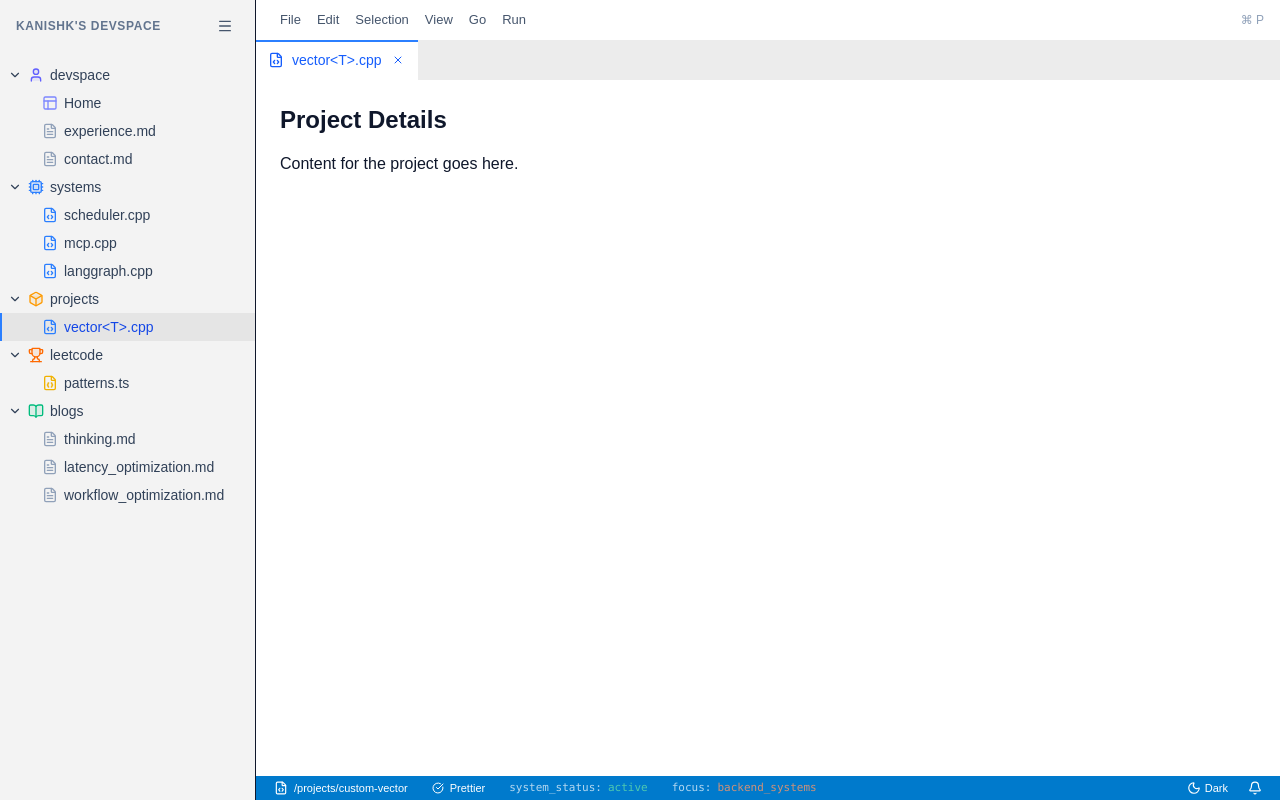
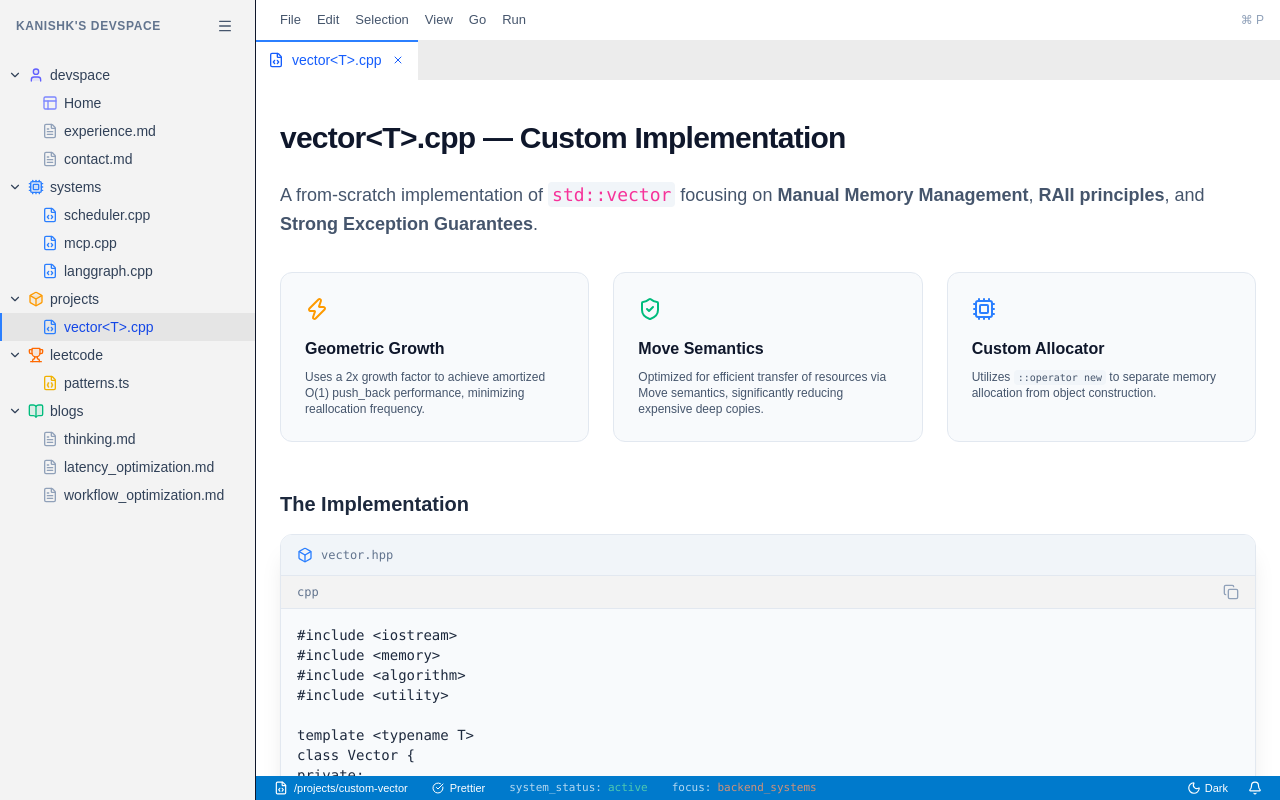
Before and after one commit to KanishkKa1/devspace, a Next.js app: page /projects/custom-vector in a window 1280 px wide. Built offline with nearby package versions, Linux system fonts and the light colour scheme.

Commit message:
feat: add custom vector implementation project page and contact form page

```diff
--- /dev/null
+++ b/src/app/projects/custom-vector/page.tsx
@@ -0,0 +1,123 @@
+"use client";
+
+import { CodeBlock } from "@/components/ui/CodeBlock";
+import { ArrowRight, Activity, Zap, Cpu, ShieldCheck, Box } from "lucide-react";
+
+export default function CustomVectorPage() {
+  const codeString = `#include <iostream>
+#include <memory>
+#include <algorithm>
+#include <utility>
+
+template <typename T>
+class Vector {
+private:
+    T* data = nullptr;
+    size_t sz = 0;
+    size_t cap = 0;
+
+    void reallocate(size_t new_cap) {
+        T* new_data = static_cast<T*>(::operator new(new_cap * sizeof(T)));
+
+        for (size_t i = 0; i < sz; ++i) {
+            new(&new_data[i]) T(std::move_if_noexcept(data[i]));
+        }
+
+        for (size_t i = 0; i < sz; ++i) {
+            data[i].~T();
+        }
+
+        ::operator delete(data);
+        data = new_data;
+        cap = new_cap;
+    }
+
+public:
+    Vector() = default;
+
+    void push_back(const T& value) {
+        if (sz >= cap) {
+            reallocate(cap == 0 ? 1 : cap * 2);
+        }
+        new(&data[sz]) T(value);
+        sz++;
+    }
+
+    void push_back(T&& value) {
+        if (sz >= cap) {
+            reallocate(cap == 0 ? 1 : cap * 2);
+        }
+        new(&data[sz]) T(std::move(value));
+        sz++;
+    }
+
+    ~Vector() {
+        for (size_t i = 0; i < sz; ++i) {
+            data[i].~T();
+        }
+        ::operator delete(data);
+    }
+
+    size_t size() const { return sz; }
+    size_t capacity() const { return cap; }
+    T& operator[](size_t index) { return data[index]; }
+};`;
+
+  return (
+    <div className="max-w-5xl mx-auto px-6 py-10 pb-20 animate-fade-in-up">
+      <div className="flex flex-col sm:flex-row sm:items-center justify-between gap-4 mb-6">
+        <h1 className="text-3xl font-bold tracking-tight text-slate-900 dark:text-white">
+          vector&lt;T&gt;.cpp — Custom Implementation
+        </h1>
+      </div>
+
+      <p className="text-slate-600 dark:text-[#cccccc] mb-8 leading-relaxed text-lg">
+        A from-scratch implementation of <code className="bg-slate-100 dark:bg-[#333] px-1 py-0.5 rounded text-pink-500">std::vector</code> focusing on <strong>Manual Memory Management</strong>, <strong>RAII principles</strong>, and <strong>Strong Exception Guarantees</strong>.
+      </p>
+
+      <div className="grid grid-cols-1 md:grid-cols-3 gap-6 mb-12">
+        <div className="p-6 rounded-xl bg-slate-50 dark:bg-neutral-900 border border-slate-200 dark:border-neutral-800">
+          <Zap className="h-6 w-6 text-amber-500 mb-4" />
+          <h3 className="font-bold text-slate-900 dark:text-white mb-2">Geometric Growth</h3>
+          <p className="text-xs text-slate-600 dark:text-slate-400">Uses a 2x growth factor to achieve amortized O(1) push_back performance, minimizing reallocation frequency.</p>
+        </div>
+        <div className="p-6 rounded-xl bg-slate-50 dark:bg-neutral-900 border border-slate-200 dark:border-neutral-800">
+          <ShieldCheck className="h-6 w-6 text-emerald-500 mb-4" />
+          <h3 className="font-bold text-slate-900 dark:text-white mb-2">Move Semantics</h3>
+          <p className="text-xs text-slate-600 dark:text-slate-400">Optimized for efficient transfer of resources via Move semantics, significantly reducing expensive deep copies.</p>
+        </div>
+        <div className="p-6 rounded-xl bg-slate-50 dark:bg-neutral-900 border border-slate-200 dark:border-neutral-800">
+          <Cpu className="h-6 w-6 text-blue-500 mb-4" />
+          <h3 className="font-bold text-slate-900 dark:text-white mb-2">Custom Allocator</h3>
+          <p className="text-xs text-slate-600 dark:text-slate-400">Utilizes <code className="bg-slate-100 dark:bg-[#333] px-1 py-0.5 rounded text-[10px]">::operator new</code> to separate memory allocation from object construction.</p>
+        </div>
+      </div>
+
+      <section className="mb-12">
+        <h2 className="text-xl font-semibold mb-4 text-slate-800 dark:text-slate-200">The Implementation</h2>
+        <div className="mb-8 shadow-xl rounded-xl overflow-hidden border border-slate-200 dark:border-slate-800">
+          <div className="bg-slate-100 dark:bg-[#1e1e1e] px-4 py-3 border-b border-slate-200 dark:border-[#333333] flex items-center gap-2">
+            <Box className="w-4 h-4 text-blue-500" />
+            <span className="text-xs font-mono text-slate-500 dark:text-slate-400">vector.hpp</span>
+          </div>
+          <div className="[&>div]:!rounded-none [&>div]:!border-none [&>div]:!m-0">
+            <CodeBlock
+              code={codeString}
+              language="cpp"
+            />
+          </div>
+        </div>
+      </section>
+
+      <section className="mb-12">
+        <h2 className="text-xl font-semibold mb-4 text-slate-800 dark:text-slate-200">Performance Considerations</h2>
+        <div className="prose dark:prose-invert max-w-none text-slate-600 dark:text-[#cccccc]">
+          <p>
+            One of the critical sections of a vector is the <strong>Reallocation Logic</strong>. When the capacity is reached, we must allocate a new chunk of memory and move the existing elements.
+            By using <code className="bg-slate-100 dark:bg-[#333] px-1 py-0.5 rounded">std::move_if_noexcept</code>, I ensure that if the move constructor might throw, we fallback to a copy to maintain the <strong>Strong Exception Guarantee</strong> (the original vector remains unchanged if reallocation fails).
+          </p>
+        </div>
+      </section>
+    </div>
+  );
+}
```
